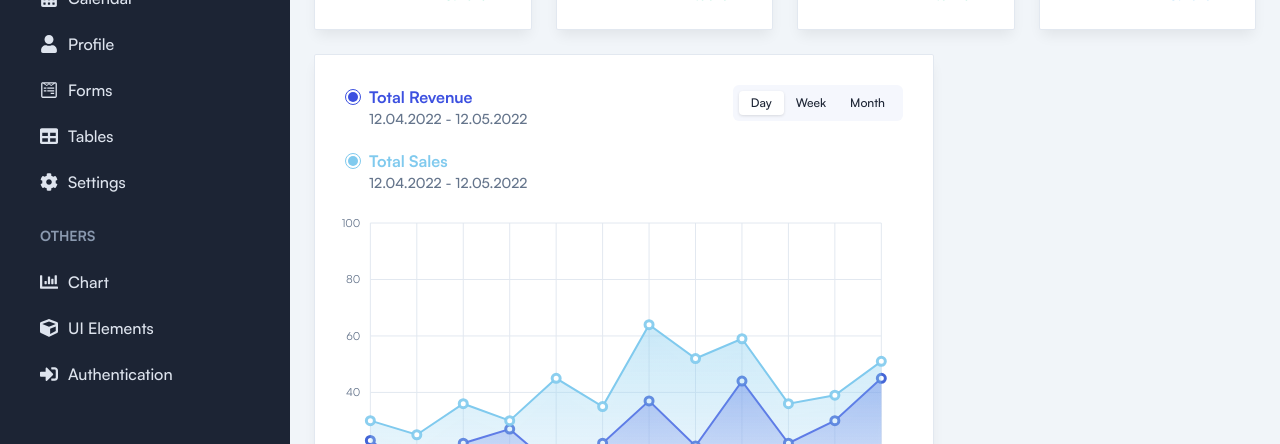
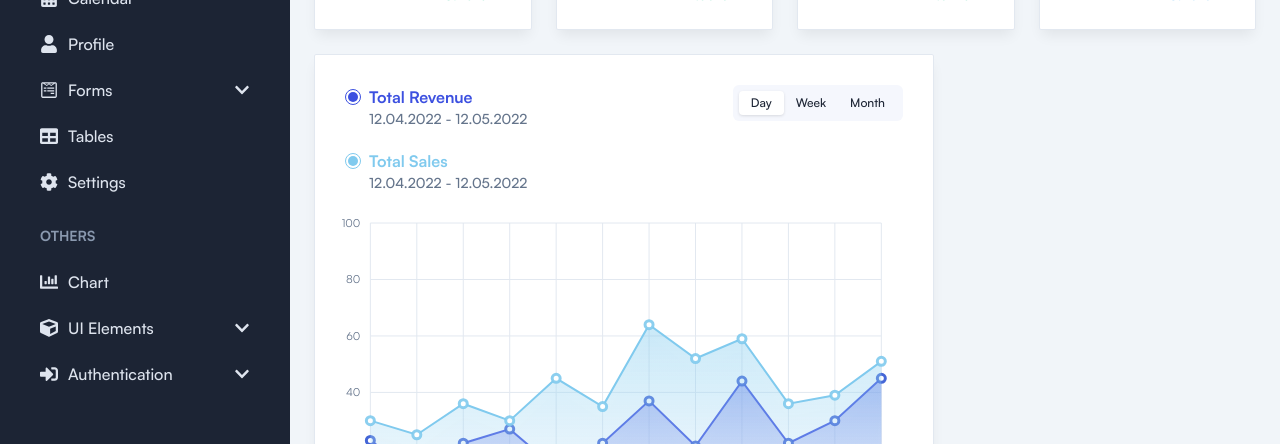
Before and after one commit to andymrrr/Plantilla-Ract-Vite-Admin, a React (Vite) app in the folder create-plantillaadmin/template/: page / in a window 1280 px wide. Shown: the part 240-684 px from the top of the page. Built offline with nearby package versions, Linux system fonts and the light colour scheme.

Commit message:
Limpiando Menu

```diff
--- /dev/null
+++ b/create-plantillaadmin/template/src/components/Sidebar/MenuItem.tsx
@@ -0,0 +1,28 @@
+import React from 'react';
+import { NavLink } from 'react-router-dom';
+
+interface MenuItemProps {
+  to: string;
+  icon: React.ElementType;
+  label: string;
+}
+
+const MenuItem: React.FC<MenuItemProps> = ({ to, icon: Icon, label }) => {
+  return (
+    <li>
+      <NavLink
+        to={to}
+        className={({ isActive }) =>
+          `group relative flex items-center gap-2.5 rounded-sm py-2 px-4 font-medium text-bodydark1 duration-300 ease-in-out hover:bg-graydark dark:hover:bg-meta-4 ${
+            isActive ? 'bg-graydark dark:bg-meta-4' : ''
+          }`
+        }
+      >
+        <Icon className="text-lg" />
+        <span>{label}</span>
+      </NavLink>
+    </li>
+  );
+};
+
+export default MenuItem;
--- /dev/null
+++ b/create-plantillaadmin/template/src/components/Sidebar/SidebarAccordionItem.tsx
@@ -0,0 +1,68 @@
+import React from 'react';
+import { NavLink } from 'react-router-dom';
+import { FaChevronDown } from 'react-icons/fa';
+
+interface LinkItem {
+  to: string;
+  label: string;
+}
+
+interface SidebarAccordionItemProps {
+  icon: React.ElementType;
+  label: string;
+  open: boolean;
+  onClick: () => void;
+  active: boolean;
+  links: LinkItem[];
+}
+
+const SidebarAccordionItem: React.FC<SidebarAccordionItemProps> = ({
+  icon: Icon,
+  label,
+  open,
+  onClick,
+  active,
+  links,
+}) => {
+  return (
+    <>
+      <button
+        onClick={(e) => {
+          e.preventDefault();
+          onClick();
+        }}
+        className={`group relative flex w-full items-center gap-2.5 rounded-sm py-2 px-4 font-medium text-bodydark1 duration-300 ease-in-out hover:bg-graydark dark:hover:bg-meta-4 ${
+          active ? 'bg-graydark dark:bg-meta-4' : ''
+        }`}
+      >
+        <Icon className="text-lg" />
+        <span>{label}</span>
+        <FaChevronDown
+          className={`absolute right-4 top-1/2 -translate-y-1/2 transition-transform ${
+            open ? 'rotate-180' : ''
+          }`}
+        />
+      </button>
+
+      <div className={`overflow-hidden transition-all ${!open ? 'hidden' : ''}`}>
+        <ul className="mt-4 mb-5.5 flex flex-col gap-2.5 pl-6">
+          {links.map((link) => (
+            <li key={link.to}>
+              <NavLink
+                to={link.to}
+                className={({ isActive }) =>
+                  'group relative flex items-center gap-2.5 rounded-md px-4 font-medium text-bodydark2 duration-300 ease-in-out hover:text-white ' +
+                  (isActive && '!text-white')
+                }
+              >
+                {link.label}
+              </NavLink>
+            </li>
+          ))}
+        </ul>
+      </div>
+    </>
+  );
+};
+
+export default SidebarAccordionItem;
--- a/create-plantillaadmin/template/src/components/Sidebar/index.tsx
+++ b/create-plantillaadmin/template/src/components/Sidebar/index.tsx
@@ -1,6 +1,6 @@
-import  { useEffect, useRef, useState } from 'react';
-import { NavLink, useLocation } from 'react-router-dom';
-import Logo from '../../images/logo/logo.svg';
+import { useEffect, useRef, useState } from "react";
+import { NavLink, useLocation } from "react-router-dom";
+import Logo from "../../images/logo/logo.svg";
 import {
   FaTachometerAlt,
   FaCalendarAlt,
@@ -12,7 +12,10 @@ import {
   FaCube,
   FaSignInAlt,
   FaBars,
-} from 'react-icons/fa';
+} from "react-icons/fa";
+import MenuItem from "./MenuItem";
+import SidebarLinkGroup from "./SidebarLinkGroup";
+import SidebarAccordionItem from "./SidebarAccordionItem";
 
 interface SidebarProps {
   sidebarOpen: boolean;
@@ -26,9 +29,9 @@ const Sidebar = ({ sidebarOpen, setSidebarOpen }: SidebarProps) => {
   const trigger = useRef<any>(null);
   const sidebar = useRef<any>(null);
 
-  const storedSidebarExpanded = localStorage.getItem('sidebar-expanded');
+  const storedSidebarExpanded = localStorage.getItem("sidebar-expanded");
   const [sidebarExpanded, setSidebarExpanded] = useState(
-    storedSidebarExpanded === null ? false : storedSidebarExpanded === 'true'
+    storedSidebarExpanded === null ? false : storedSidebarExpanded === "true"
   );
 
   useEffect(() => {
@@ -42,8 +45,8 @@ const Sidebar = ({ sidebarOpen, setSidebarOpen }: SidebarProps) => {
         return;
       setSidebarOpen(false);
     };
-    document.addEventListener('click', clickHandler);
-    return () => document.removeEventListener('click', clickHandler);
+    document.addEventListener("click", clickHandler);
+    return () => document.removeEventListener("click", clickHandler);
   });
 
   useEffect(() => {
@@ -51,40 +54,24 @@ const Sidebar = ({ sidebarOpen, setSidebarOpen }: SidebarProps) => {
       if (!sidebarOpen || keyCode !== 27) return;
       setSidebarOpen(false);
     };
-    document.addEventListener('keydown', keyHandler);
-    return () => document.removeEventListener('keydown', keyHandler);
+    document.addEventListener("keydown", keyHandler);
+    return () => document.removeEventListener("keydown", keyHandler);
   });
 
   useEffect(() => {
-    localStorage.setItem('sidebar-expanded', sidebarExpanded.toString());
+    localStorage.setItem("sidebar-expanded", sidebarExpanded.toString());
     if (sidebarExpanded) {
-      document.querySelector('body')?.classList.add('sidebar-expanded');
+      document.querySelector("body")?.classList.add("sidebar-expanded");
     } else {
-      document.querySelector('body')?.classList.remove('sidebar-expanded');
+      document.querySelector("body")?.classList.remove("sidebar-expanded");
     }
   }, [sidebarExpanded]);
-
-  const MenuItem = ({ to, icon: Icon, label }: { to: string; icon: any; label: string }) => (
-    <li>
-      <NavLink
-        to={to}
-        className={({ isActive }) =>
-          `group relative flex items-center gap-2.5 rounded-sm py-2 px-4 font-medium text-bodydark1 duration-300 ease-in-out hover:bg-graydark dark:hover:bg-meta-4 ${
-            isActive && 'bg-graydark dark:bg-meta-4'
-          }`
-        }
-      >
-        <Icon className="text-lg" />
-        <span>{label}</span>
-      </NavLink>
-    </li>
-  );
 
   return (
     <aside
       ref={sidebar}
       className={`absolute left-0 top-0 z-9999 flex h-screen w-72.5 flex-col overflow-y-hidden bg-black duration-300 ease-linear dark:bg-boxdark lg:static lg:translate-x-0 ${
-        sidebarOpen ? 'translate-x-0' : '-translate-x-full'
+        sidebarOpen ? "translate-x-0" : "-translate-x-full"
       }`}
     >
       <div className="flex items-center justify-between gap-2 px-6 py-5.5 lg:py-6.5">
@@ -106,23 +93,87 @@ const Sidebar = ({ sidebarOpen, setSidebarOpen }: SidebarProps) => {
       <div className="no-scrollbar flex flex-col overflow-y-auto duration-300 ease-linear">
         <nav className="mt-5 py-4 px-4 lg:mt-9 lg:px-6">
           <div>
-            <h3 className="mb-4 ml-4 text-sm font-semibold text-bodydark2">MENU</h3>
+            <h3 className="mb-4 ml-4 text-sm font-semibold text-bodydark2">
+              MENU
+            </h3>
             <ul className="mb-6 flex flex-col gap-1.5">
               <MenuItem to="/" icon={FaTachometerAlt} label="Dashboard" />
               <MenuItem to="/calendar" icon={FaCalendarAlt} label="Calendar" />
               <MenuItem to="/profile" icon={FaUser} label="Profile" />
-              <MenuItem to="/forms" icon={FaWpforms} label="Forms" />
+              <SidebarLinkGroup
+                activeCondition={
+                  pathname === "/forms" || pathname.includes("forms")
+                }
+              >
+                {(handleClick, open) => (
+                  <SidebarAccordionItem
+                    icon={FaWpforms}
+                    label="Forms"
+                    open={open}
+                    onClick={() =>
+                      sidebarExpanded ? handleClick() : setSidebarExpanded(true)
+                    }
+                    active={pathname === "/forms" || pathname.includes("forms")}
+                    links={[
+                      { to: "/forms/form-elements", label: "Form Elements" },
+                      { to: "/forms/form-layout", label: "Form Layout" },
+                    ]}
+                  />
+                )}
+              </SidebarLinkGroup>
               <MenuItem to="/tables" icon={FaTable} label="Tables" />
               <MenuItem to="/settings" icon={FaCog} label="Settings" />
             </ul>
           </div>
 
           <div>
-            <h3 className="mb-4 ml-4 text-sm font-semibold text-bodydark2">OTHERS</h3>
+            <h3 className="mb-4 ml-4 text-sm font-semibold text-bodydark2">
+              OTHERS
+            </h3>
             <ul className="mb-6 flex flex-col gap-1.5">
               <MenuItem to="/chart" icon={FaChartBar} label="Chart" />
-              <MenuItem to="/ui" icon={FaCube} label="UI Elements" />
-              <MenuItem to="/auth" icon={FaSignInAlt} label="Authentication" />
+              <SidebarLinkGroup
+                activeCondition={pathname === "/ui" || pathname.includes("ui")}
+              >
+                {(handleClick, open) => (
+                  <SidebarAccordionItem
+                    icon={FaCube}
+                    label="UI Elements"
+                    open={open}
+                    onClick={() =>
+                      sidebarExpanded ? handleClick() : setSidebarExpanded(true)
+                    }
+                    active={pathname === "/ui" || pathname.includes("ui")}
+                    links={[
+                      { to: "/ui/alerts", label: "Alerts" },
+                      { to: "/ui/buttons", label: "Buttons" },
+                    ]}
+                  />
+                )}
+              </SidebarLinkGroup>
+
+              {/* Acordeón: Authentication */}
+              <SidebarLinkGroup
+                activeCondition={
+                  pathname === "/auth" || pathname.includes("auth")
+                }
+              >
+                {(handleClick, open) => (
+                  <SidebarAccordionItem
+                    icon={FaSignInAlt}
+                    label="Authentication"
+                    open={open}
+                    onClick={() =>
+                      sidebarExpanded ? handleClick() : setSidebarExpanded(true)
+                    }
+                    active={pathname === "/auth" || pathname.includes("auth")}
+                    links={[
+                      { to: "/auth/signin", label: "Sign In" },
+                      { to: "/auth/signup", label: "Sign Up" },
+                    ]}
+                  />
+                )}
+              </SidebarLinkGroup>
             </ul>
           </div>
         </nav>
```
